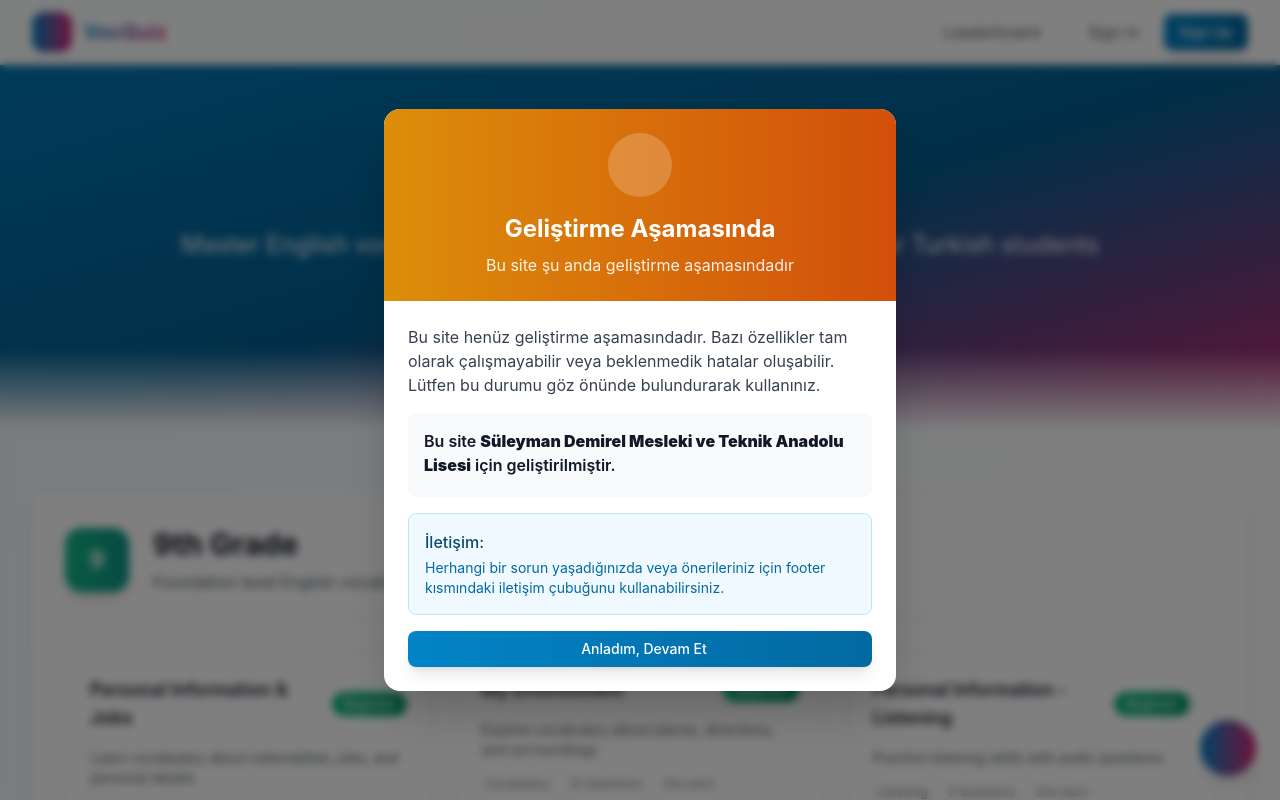
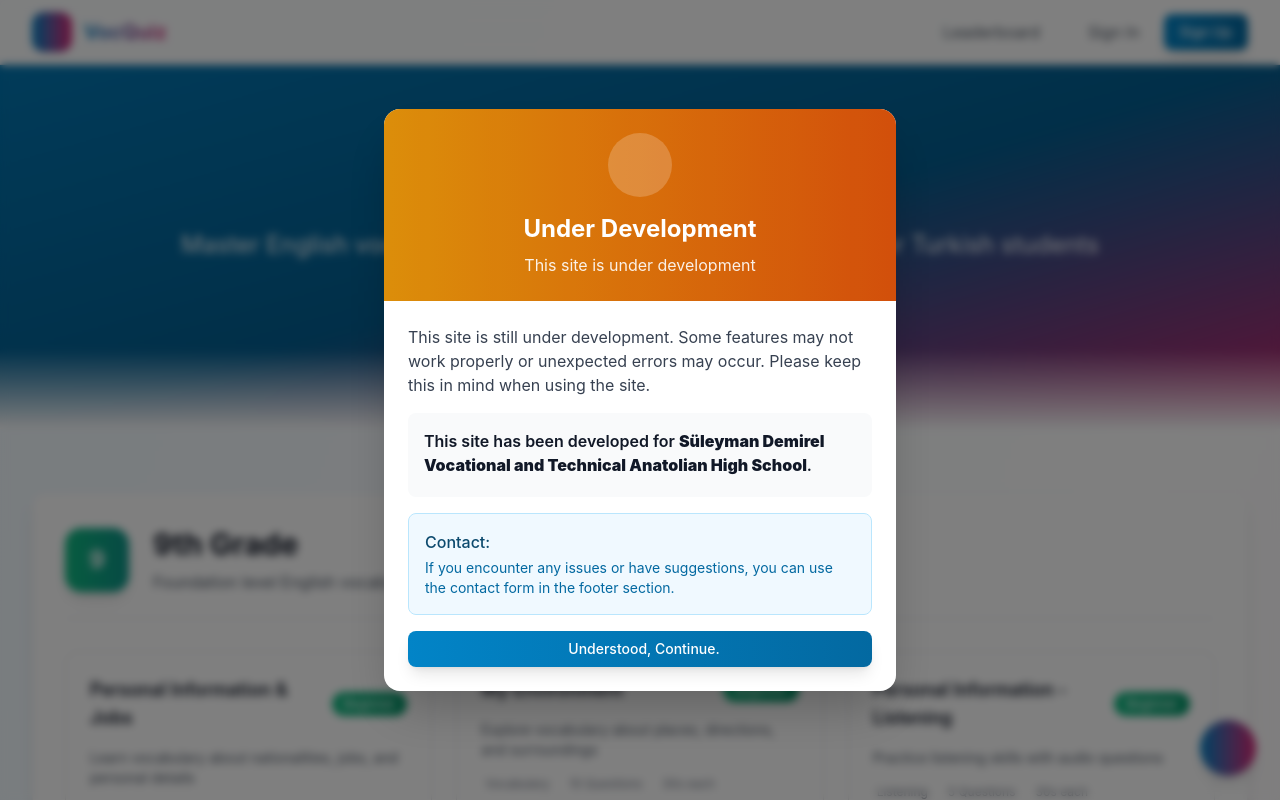
Before and after one commit to cheraphp/tubitak, a React (Create React App) app: page / in a window 1280 px wide. Shown: the top 800 px of the page. Built offline with nearby package versions, Linux system fonts and the light colour scheme.

Commit message:
Updated Home.js

```diff
--- a/src/components/Home.js
+++ b/src/components/Home.js
@@ -506,27 +506,27 @@ function Home() {
                 <div className="w-16 h-16 bg-white/20 rounded-full flex items-center justify-center text-3xl mb-4 mx-auto">
                   <i className="bi bi-exclamation-triangle-fill"></i>
                 </div>
-                <h2 className="text-2xl font-bold mb-2">Geliştirme Aşamasında</h2>
-                <p className="opacity-90">Bu site şu anda geliştirme aşamasındadır</p>
+                <h2 className="text-2xl font-bold mb-2">Under Development</h2>
+                <p className="opacity-90">This site is under development</p>
               </div>
             </div>
 
             <div className="p-6 space-y-4">
               <div className="text-gray-700">
-                Bu site henüz geliştirme aşamasındadır. Bazı özellikler tam olarak çalışmayabilir
-                veya beklenmedik hatalar oluşabilir. Lütfen bu durumu göz önünde bulundurarak kullanınız.
+                This site is still under development. Some features may not work properly
+                or unexpected errors may occur. Please keep this in mind when using the site.
               </div>
 
               <div className="bg-gray-50 p-4 rounded-lg">
                 <div className="font-semibold text-gray-900 mb-1">
-                  Bu site <strong>Süleyman Demirel Mesleki ve Teknik Anadolu Lisesi</strong> için geliştirilmiştir.
+                  This site has been developed for <strong>Süleyman Demirel Vocational and Technical Anatolian High School</strong>.
                 </div>
               </div>
 
               <div className="bg-primary-50 p-4 rounded-lg border border-primary-200">
-                <div className="font-medium text-primary-900 mb-1">İletişim:</div>
+                <div className="font-medium text-primary-900 mb-1">Contact:</div>
                 <div className="text-sm text-primary-700">
-                  Herhangi bir sorun yaşadığınızda veya önerileriniz için footer kısmındaki iletişim çubuğunu kullanabilirsiniz.
+                  If you encounter any issues or have suggestions, you can use the contact form in the footer section.
                 </div>
               </div>
 
@@ -535,7 +535,7 @@ function Home() {
                 onClick={handleWarningClose}
               >
                 <i className="bi bi-check-lg"></i>
-                Anladım, Devam Et
+                Understood, Continue.
               </button>
             </div>
           </div>
```
